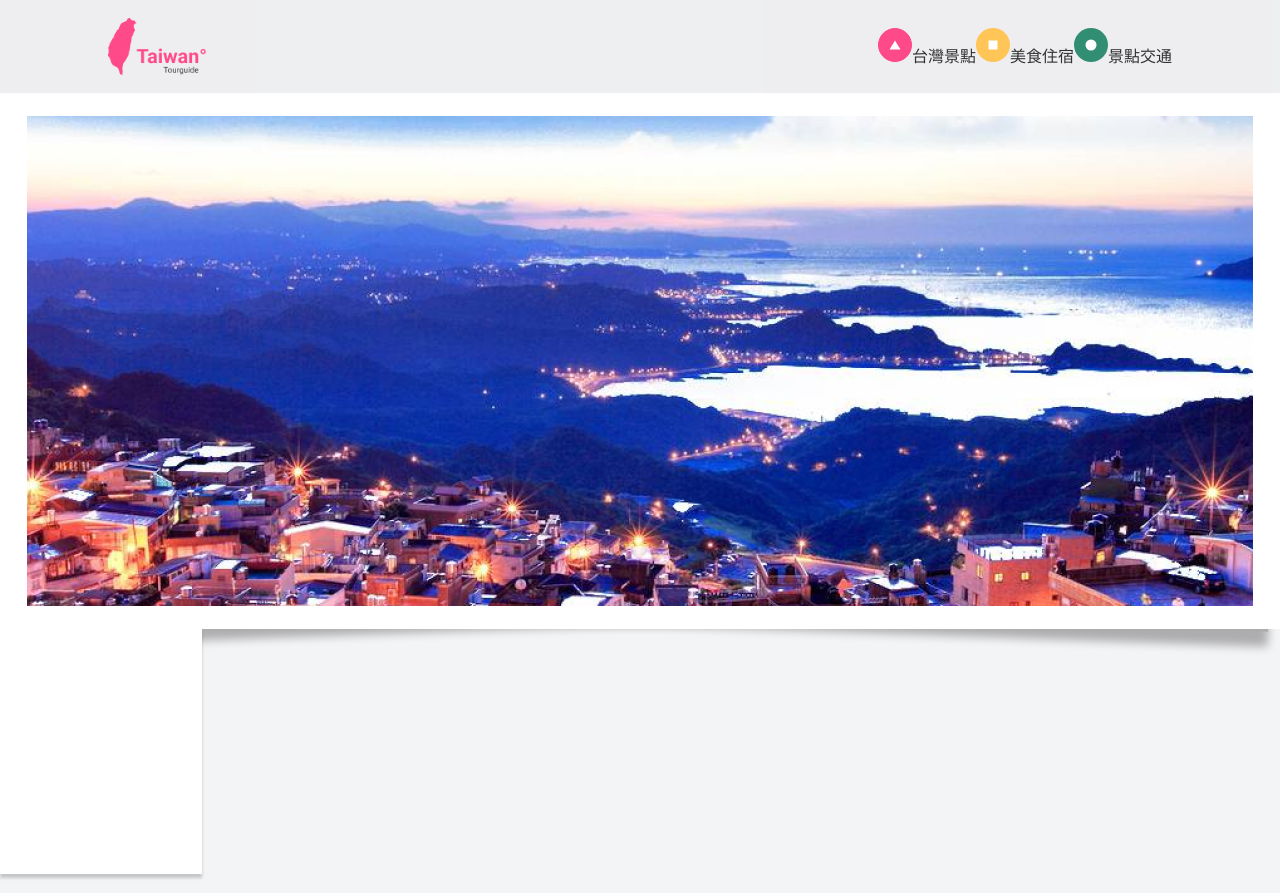
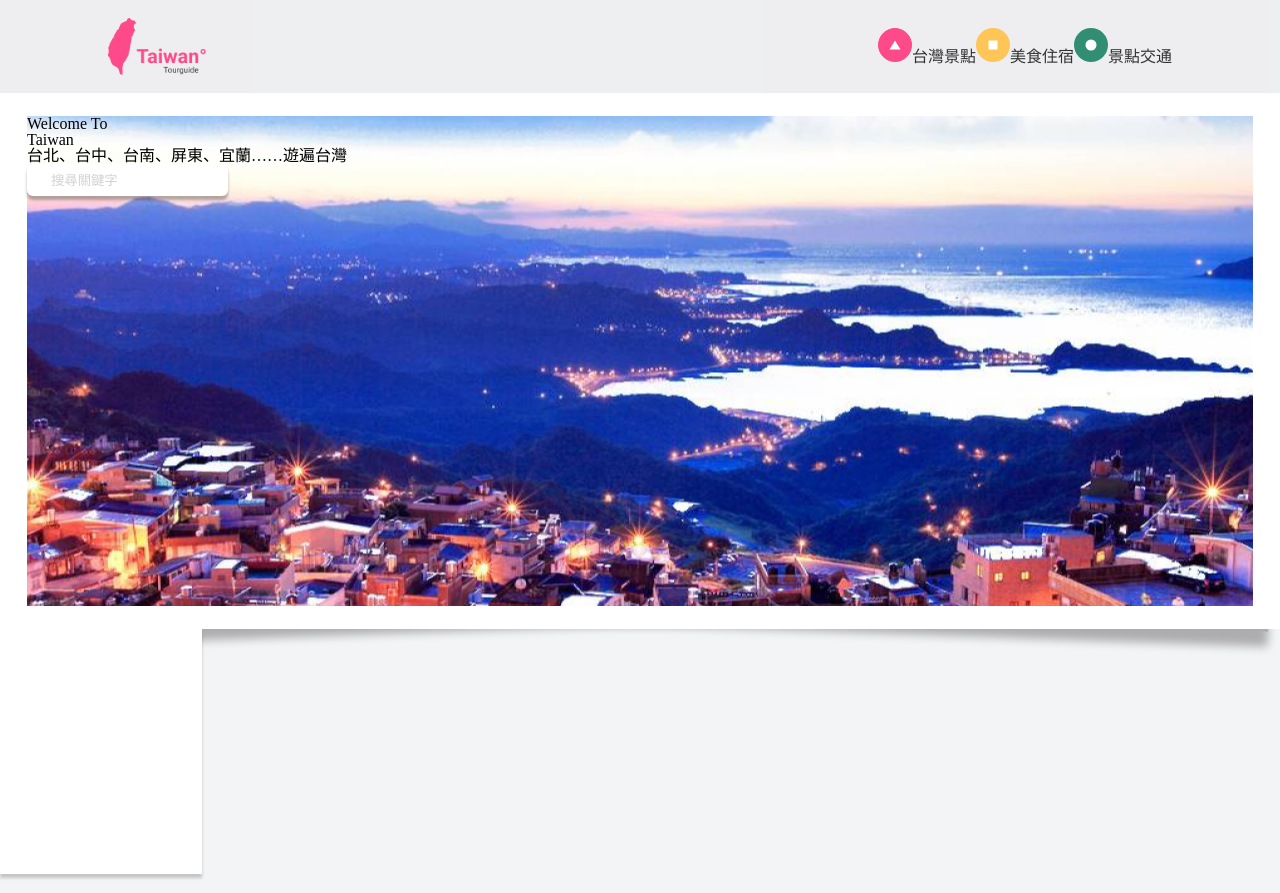
Before and after one commit to RuFrontEnd/Tour-Guide-Of-Taiwan-Attractions.io, a React (Create React App) app: page / in a window 1280 px wide. Built offline with nearby package versions, Linux system fonts and the light colour scheme.

Commit message:
create Input component

```diff
--- /dev/null
+++ b/src/components/Input.js
@@ -0,0 +1,33 @@
+import React from "react";
+import styled from "styled-components/macro";
+import { __0D0B0C__, __D2D2D2__ } from "variable/variable";
+
+const Input = (props) => {
+  const { className, style, placeholder } = props;
+  return (
+    <TypingBar
+      style={style}
+      className={className}
+      placeholder={placeholder}
+      onClick={() => {
+        console.log("a");
+      }}
+    />
+  );
+};
+
+const TypingBar = styled.input`
+  padding: 8.5px 0px 8.5px 24px;
+  border: none;
+  border-radius: 6px;
+  box-shadow: 0px 4px 3px ${__0D0B0C__(0.3)};
+  &::placeholder {
+    color: ${__D2D2D2__()};
+  }
+
+  &:focus {
+    outline: none;
+  }
+`;
+
+export default Input;
--- a/src/layouts/Background.js
+++ b/src/layouts/Background.js
@@ -2,17 +2,17 @@ import React from "react";
 import styled from "styled-components/macro";
 import { mainColor } from "variable/variable";
 
-const Container = styled.section`
+const Background = (props) => {
+  const { children } = props;
+  return <Box>{children}</Box>;
+};
+
+const Box = styled.section`
   position: relative;
   background-color: ${mainColor};
   width: 100%;
   height: 100%;
-  z-index: -100;
+  z-index: 1;
 `;
 
-const Background = (props) => {
-  const { children } = props;
-  return <Container>{children}</Container>;
-};
-
 export default Background;
--- a/src/pages/Landing.js
+++ b/src/pages/Landing.js
@@ -7,7 +7,7 @@ import landing from "assets/landing.png";
 import Paper from "components/Paper";
 import Board from "components/Board";
 import Background from "layouts/Background";
-import JauntButton from "components/JauntButton";
+import Input from "components/Input";
 import { GoogleLogin } from "react-google-login";
 
 const Landing = (props) => {
@@ -20,7 +20,14 @@ const Landing = (props) => {
         widthOfShadowLength={"80%"}
         rotateOfShadow={2}
       >
-        <LandingImg src={landing} />
+        <Box>
+          <Title>
+            <MainTitle>Welcome To</MainTitle>
+            <ViceTitle>Taiwan</ViceTitle>
+            <Remark>台北、台中、台南、屏東、宜蘭……遊遍台灣</Remark>
+          </Title>
+          <Input placeholder="搜尋關鍵字" />
+        </Box>
       </Paper>
       <Board style={{ width: "202px", height: "245px", padding: "23px 27px" }} />
     </Background>
@@ -28,11 +35,11 @@ const Landing = (props) => {
 };
 
 const Box = styled.div`
+  width: 100%;
   height: 100%;
-  display: flex;
-  flex-direction: column;
-  align-items: center;
-  justify-content: center;
+  background-image: url(${landing});
+  background-size: cover;
+  background-position: center center;
 `;
 
 // const Logo = styled.img`
@@ -41,10 +48,12 @@ const Box = styled.div`
 //   margin-bottom: 130px;
 // `;
 
-const LandingImg = styled.img`
-  width: 100%;
-  height: 100%;
-  object-fit: cover;
-`;
+const Title = styled.div``;
+
+const MainTitle = styled.h1``;
+
+const ViceTitle = styled.h1``;
+
+const Remark = styled.p``;
 
 export default withRouter(Landing);
--- a/src/variable/variable.js
+++ b/src/variable/variable.js
@@ -16,3 +16,5 @@ export const notoSans = '"Noto Sans", sans-serif';
 
 export const __0D0B0C__ = (opacity) =>
   `${opacity ? `rgba(13, 11, 12, ${opacity})` : "#0D0B0C"}`;
+export const __D2D2D2__ = (opacity) =>
+  `${opacity ? `rgba(210, 210, 210, ${opacity})` : "#D2D2D2"}`;
```
Also changed, not shown: src/components/NavBar.js (+1 -7 lines).
